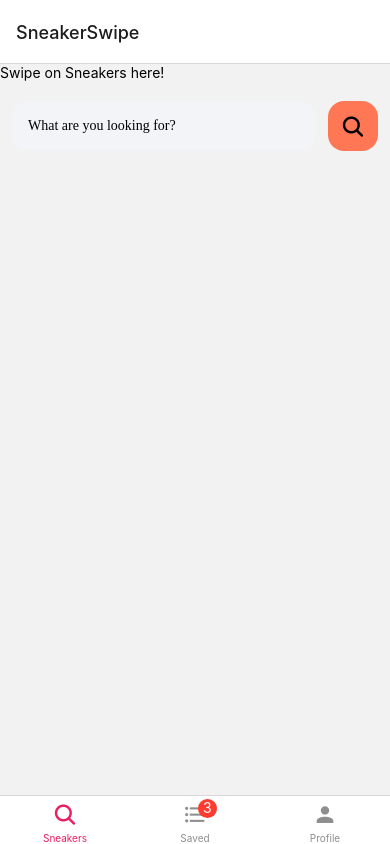
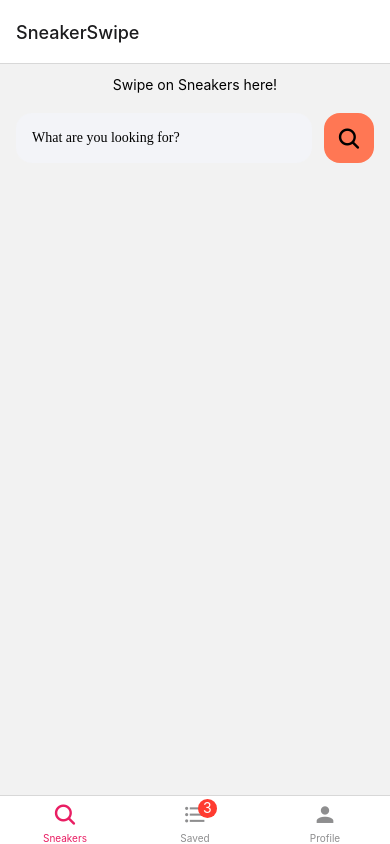
Before and after one commit to Slew-Code/SneakerSwipe, a React Native app: screen /Home in a window 390 px wide. Built offline with nearby package versions, Linux system fonts and the light colour scheme.

Commit message:
Add code to re align header text

```diff
--- a/App.js
+++ b/App.js
@@ -21,7 +21,7 @@
   return (
     <View >
 
-      <Text>Swipe on Sneakers here!</Text>
+      <Text style={styles.header}>Swipe on Sneakers here!</Text>
 
       <View style={styles.searchContainer}>
         <View style={styles.searchWrapper}>
--- a/components/Home.style.js
+++ b/components/Home.style.js
@@ -6,13 +6,18 @@
     container: {
         width: "100%",
     },
+    header: {
+        textAlign: "center",
+        paddingHorizontal: SIZES.medium,
+        marginTop: SIZES.small,
+    },
     searchContainer: {
         justifyContent: "center",
         alignItems: "center",
         flexDirection: "row",
         marginTop: SIZES.large,
         height: 50,
-        paddingHorizontal: SIZES.small,
+        paddingHorizontal: SIZES.medium,
     },
     searchWrapper: {
         flex: 1,
```
